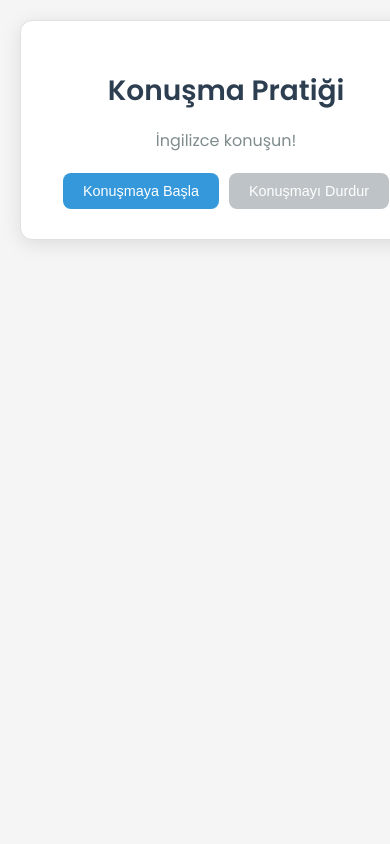
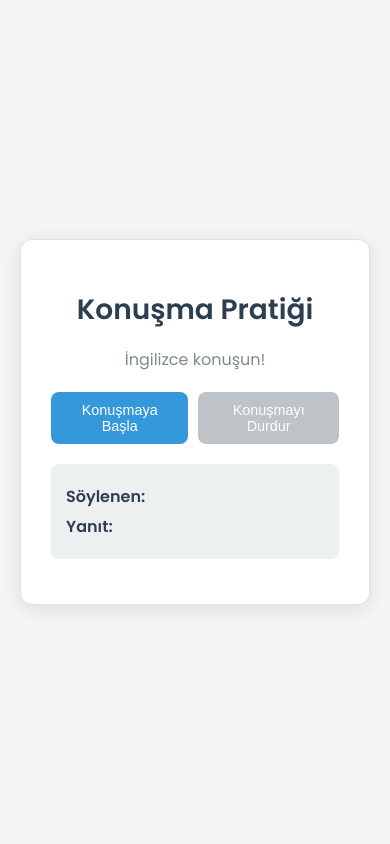
Before and after one commit to Secginhtarik/GalataLab, a Flask app: page / in a window 390 px wide; the page is wider, and only the part inside the window is pictured. Run offline with Flask 3, Linux system fonts and the light colour scheme.

Commit message:
Uygulama düzeltme
Butonlar düzeltildi. Söylenenler yazıya dönüşüyor.

```diff
--- a/proje/app.py
+++ b/proje/app.py
@@ -1,42 +1,42 @@
-from flask import Flask, render_template, jsonify
+from flask import Flask, render_template, jsonify, request
 import pyttsx3
 import speech_recognition as sr
+import threading
+import json
+from queue import Queue
 
 app = Flask(__name__)
 recognizer = sr.Recognizer()
 recognizer.energy_threshold = 4000
+stop_listening = False
+listening_thread = None
+message_queue = Queue()  # Konuşma ve yanıtları geçici olarak saklamak için bir kuyruk
 
-# Sesli yanıt
+# Sesli yanıt motoru
 engine = pyttsx3.init()
 engine.setProperty('rate', 150)
 engine.setProperty('volume', 1)
+engine_lock = threading.Lock()
 
-# Sesli yanıt fonksiyonu
 def speak(text):
-    engine.say(text)
-    engine.runAndWait()
+    def run_speech():
+        with engine_lock:
+            engine.say(text)
+            engine.runAndWait()
+    threading.Thread(target=run_speech, daemon=True).start()
 
-# Yanıtları analiz et ve uygun cevabı oluştur
 def generate_response(text):
-    text = text.lower()  # Kullanıcının söylediklerini küçük harfe dönüştür
-
+    text = text.lower()
     if "hello" in text:
         response = "Hello, how can I help you today?"
-        speak(response)
-        return response
     elif "how are you" in text:
         response = "I'm doing great, thank you! How about you?"
-        speak(response)
-        return response
     elif "your name" in text:
         response = "I'm an assistant, created to help you with speech recognition."
-        speak(response)
-        return response
     else:
         response = "Sorry, I didn't understand that."
-        speak(response)
-        return response
-
+    speak(response)
+    return response
 
 @app.route('/')
 def index():
@@ -44,30 +44,54 @@ def index():
 
 @app.route('/recognize', methods=['POST'])
 def recognize():
+    global stop_listening, listening_thread
+    stop_listening = False
+
+    def listen_thread():
+        global stop_listening
+        try:
+            with sr.Microphone() as source:
+                while not stop_listening:
+                    print("Dinliyorum...")
+                    recognizer.adjust_for_ambient_noise(source)
+                    audio = recognizer.listen(source, timeout=5, phrase_time_limit=5)
+                    text = recognizer.recognize_google(audio, language="en-US", show_all=False)
+                    print(f"Söylenen: {text}")
+                    response = generate_response(text)
+                    print(f"Yanıt: {response}")
+                    # Konuşma tanındığında kuyruğa ekle
+                    message_queue.put({'text': text, 'response': response})
+        except sr.UnknownValueError:
+            speak("Sesinizi algılayamadım, lütfen tekrar deneyin.")
+            message_queue.put({'text': '', 'response': 'Sesinizi algılayamadım.'})
+        except sr.RequestError:
+            speak("İnternet bağlantısı sorunu, lütfen daha sonra tekrar deneyin.")
+            message_queue.put({'text': '', 'response': 'İnternet bağlantısı sorunu.'})
+        except Exception as e:
+            print(f"Hata: {e}")
+            speak("Bir hata oluştu.")
+            message_queue.put({'text': '', 'response': 'Bir hata oluştu.'})
+
+    listening_thread = threading.Thread(target=listen_thread, daemon=True)
+    listening_thread.start()
+    return jsonify({'status': 'listening'})
+
+@app.route('/get_recognized', methods=['GET'])
+def get_recognized():
+    # Kuyrukta veri varsa al ve döndür, yoksa bekle
     try:
-        with sr.Microphone() as source:
-            print("Dinliyorum...")
-            recognizer.adjust_for_ambient_noise(source)  # Gürültüyü filtrele
-            audio = recognizer.listen(source)
-            text = recognizer.recognize_google(audio, language="en-US", show_all=False)
-            print(f"Söylenen: {text}")
+        message = message_queue.get(timeout=10)  # 10 saniye bekle, veri yoksa boş döner
+        return jsonify(message)
+    except:
+        return jsonify({'text': '', 'response': ''})
 
-            # Dinlenen metne göre yanıt oluştur
-            response = generate_response(text)
-            print(f"Yanıt: {response}")
-
-            # Sesli yanıt ver
-            speak(response)
-
-        return jsonify({'text': text, 'response': response})
-
-    except sr.UnknownValueError:
-        return jsonify({'error': 'Ses anlaşılamadı'})
-    except sr.RequestError:
-        return jsonify({'error': 'Google Web Servisleri erişilemiyor'})
-    except Exception as e:
-        print(f"Hata: {e}")
-        return jsonify({'error': str(e)})
+@app.route('/stop', methods=['POST'])
+def stop_listening_route():
+    global stop_listening, listening_thread
+    stop_listening = True
+    if listening_thread and listening_thread.is_alive():
+        listening_thread.join(timeout=1)
+    return jsonify({'status': 'stopped'})
 
 if __name__ == '__main__':
     app.run(debug=True)
--- a/proje/static/style.css
+++ b/proje/static/style.css
@@ -1,17 +1,29 @@
+:root {
+  --primary-color: #3498db;
+  --primary-dark-color: #2980b9;
+  --background-color: #f5f5f5;
+  --white-color: #ffffff;
+  --text-color: #333;
+  --secondary-text-color: #7f8c8d;
+  --header-color: #2c3e50;
+  --result-background: #ecf0f1;
+}
+
 body {
   font-family: "Poppins", sans-serif;
-  background: #f5f5f5;
-  color: #333;
+  background: var(--background-color);
+  color: var(--text-color);
   justify-content: center;
   align-items: center;
   height: 100vh;
   margin: 0;
   padding: 20px;
   box-sizing: border-box;
+  display: flex;
 }
 
 .container {
-  background: #ffffff;
+  background: var(--white-color);
   border-radius: 12px;
   padding: 30px;
   max-width: 500px;
@@ -24,12 +36,12 @@ body {
 header h1 {
   font-size: 2rem;
   margin-bottom: 10px;
-  color: #2c3e50;
+  color: var(--header-color);
 }
 
 header p {
   font-size: 1rem;
-  color: #7f8c8d;
+  color: var(--secondary-text-color);
 }
 
 .buttons {
@@ -40,18 +52,18 @@ header p {
 }
 
 button {
-  background: #3498db;
-  color: #fff;
+  background: var(--primary-color);
+  color: var(--white-color);
   border: none;
   padding: 12px 24px;
   font-size: 1rem;
   border-radius: 8px;
   cursor: pointer;
-  transition: background 0.3s ease, transform 0.3s ease;
+  transition: background 0.3s ease-in-out, transform 0.3s ease-in-out;
 }
 
 button:hover {
-  background: #2980b9;
+  background: var(--primary-dark-color);
   transform: translateY(-2px);
 }
 
@@ -61,26 +73,32 @@ button:disabled {
   transform: none;
 }
 
+button:focus {
+  outline: 2px solid var(--primary-dark-color);
+  outline-offset: 2px;
+}
+
 #result {
-  margin-top: 30px;
+  margin-top: 20px;
 }
 
 .result-box {
-  background: #ecf0f1;
+  background: var(--result-background);
   padding: 15px;
   border-radius: 8px;
   margin-bottom: 15px;
   text-align: left;
 }
 
-.result-box p {
-  margin: 0;
-  font-size: 1rem;
-  color: #333;
+.result-box {
+  background: var(--result-background);
+  padding: 15px;
+  border-radius: 8px;
+  text-align: left;
 }
 
 .result-box strong {
-  color: #2c3e50;
+  color: var(--header-color);
 }
 
 .hidden {
@@ -97,7 +115,15 @@ button:disabled {
     padding: 10px 20px;
   }
 
+  .result-box {
+    background: var(--result-background);
+    padding: 15px;
+    border-radius: 8px;
+    text-align: left;
+  }
   .result-box p {
-    font-size: 0.9rem;
+    margin: 5px 0;
+    font-size: 1rem;
+    color: var(--text-color);
   }
 }
--- a/proje/templates/index.html
+++ b/proje/templates/index.html
@@ -24,63 +24,86 @@
           <button id="start-btn">Konuşmaya Başla</button>
           <button id="stop-btn" disabled>Konuşmayı Durdur</button>
         </div>
-        <div id="result" class="hidden">
-          <div class="result-box">
+        <div id="result" class="result-box">
           <p><strong>Söylenen:</strong> <span id="recognized-text"></span></p>
           <p><strong>Yanıt:</strong> <span id="response-text"></span></p>
         </div>
+      </main>
     </div>
-
 
     <script>
       let isListening = false;
 
+      async function fetchRecognized() {
+        if (!isListening) return;
+
+        try {
+          const response = await fetch("/get_recognized");
+          const data = await response.json();
+          if (data.text || data.response) {
+            document.getElementById("recognized-text").innerText =
+              data.text || "";
+            document.getElementById("response-text").innerText =
+              data.response || "";
+          }
+          // Yeni bir konuşma için tekrar istek at
+          if (isListening) fetchRecognized();
+        } catch (error) {
+          console.error("Hata:", error);
+          // Hata olsa bile dinlemeye devam et
+          if (isListening) fetchRecognized();
+        }
+      }
+
       document
         .getElementById("start-btn")
-        .addEventListener("click", function () {
-          if (!isListening) {
-            isListening = true;
+        .addEventListener("click", async function () {
+          try {
+            // Mikrofon erişim izni kontrolü
+            const stream = await navigator.mediaDevices.getUserMedia({
+              audio: true,
+            });
+
+            const response = await fetch("/recognize", { method: "POST" });
+            const data = await response.json();
+
+            if (data.status === "listening") {
               document.getElementById("start-btn").disabled = true;
               document.getElementById("stop-btn").disabled = false;
+              isListening = true;
 
-            fetch("/recognize", {
-              method: "POST",
-              headers: { "Content-Type": "application/json" },
-            })
-              .then((response) => response.json())
-              .then((data) => {
-                if (data.error) {
-                  document.getElementById("recognized-text").innerText =
-                    "Hata: " + data.error;
-                  document.getElementById("response-text").innerText = "";
+              // İlk konuşma için veri çekmeyi başlat
+              fetchRecognized();
+            }
+          } catch (error) {
+            console.error("Hata:", error);
+            if (error.name === "NotAllowedError") {
+              alert(
+                "Mikrofon erişim izni verilmedi. Lütfen tarayıcı ayarlarından mikrofon erişimini etkinleştirin."
+              );
             } else {
-                  document.getElementById("recognized-text").innerText =
-                    data.text;
-                  document.getElementById("response-text").innerText =
-                    data.response;
+              alert("Dinleme başlatılamadı. Lütfen tekrar deneyin.");
             }
-              })
-              .catch((error) => {
-                console.error("Hata:", error);
-                document.getElementById("recognized-text").innerText =
-                  "Bağlantı hatası!";
-              })
-              .finally(() => {
-                isListening = false;
-                document.getElementById("start-btn").disabled = false;
-                document.getElementById("stop-btn").disabled = true;
-              });
           }
         });
 
       document
         .getElementById("stop-btn")
-        .addEventListener("click", function () {
-          if (isListening) {
-            console.log("Dinleme durduruldu!");
-            isListening = false;
+        .addEventListener("click", async function () {
+          try {
+            const response = await fetch("/stop", { method: "POST" });
+            const data = await response.json();
+
+            if (data.status === "stopped") {
               document.getElementById("start-btn").disabled = false;
               document.getElementById("stop-btn").disabled = true;
+              isListening = false;
+              document.getElementById("recognized-text").innerText = "";
+              document.getElementById("response-text").innerText = "";
+            }
+          } catch (error) {
+            console.error("Hata:", error);
+            alert("Dinleme durdurulamadı. Lütfen tekrar deneyin.");
           }
         });
     </script>
```
Lines whose indentation alone changed are shown as unchanged.
